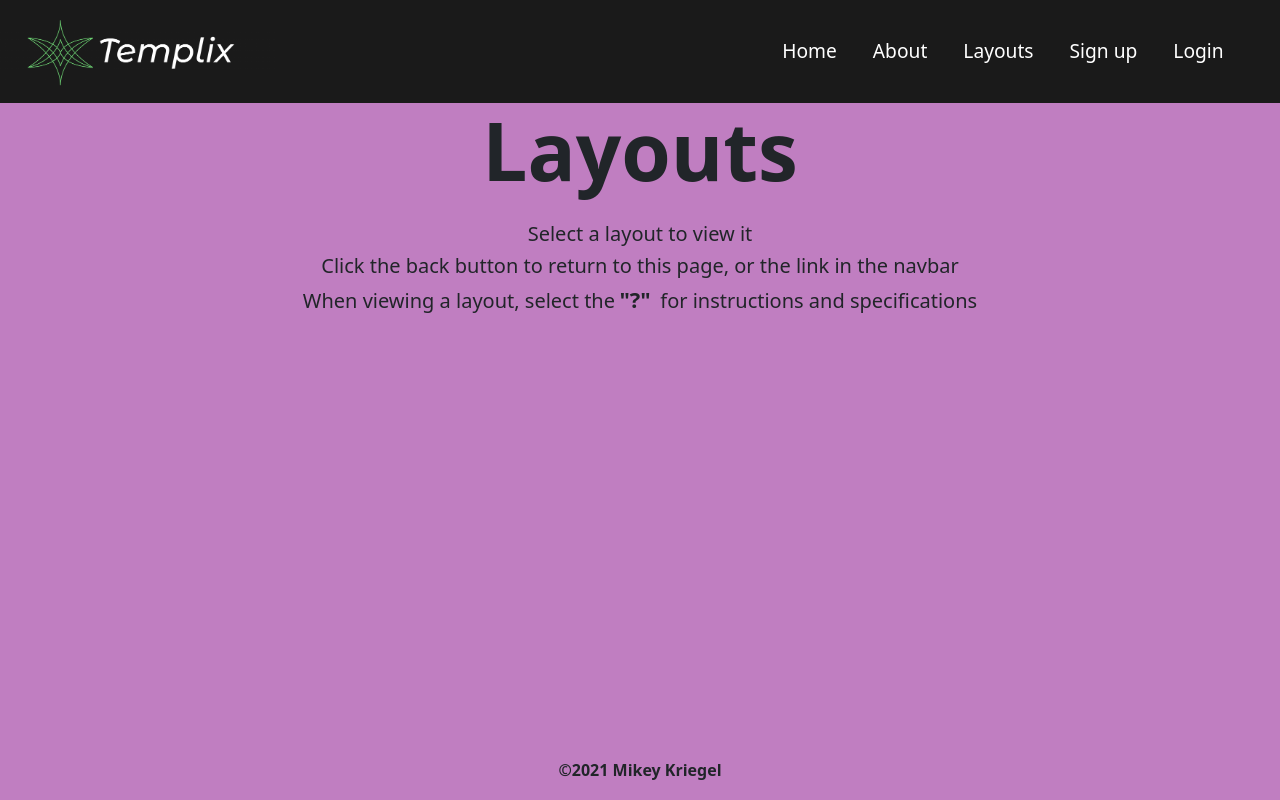
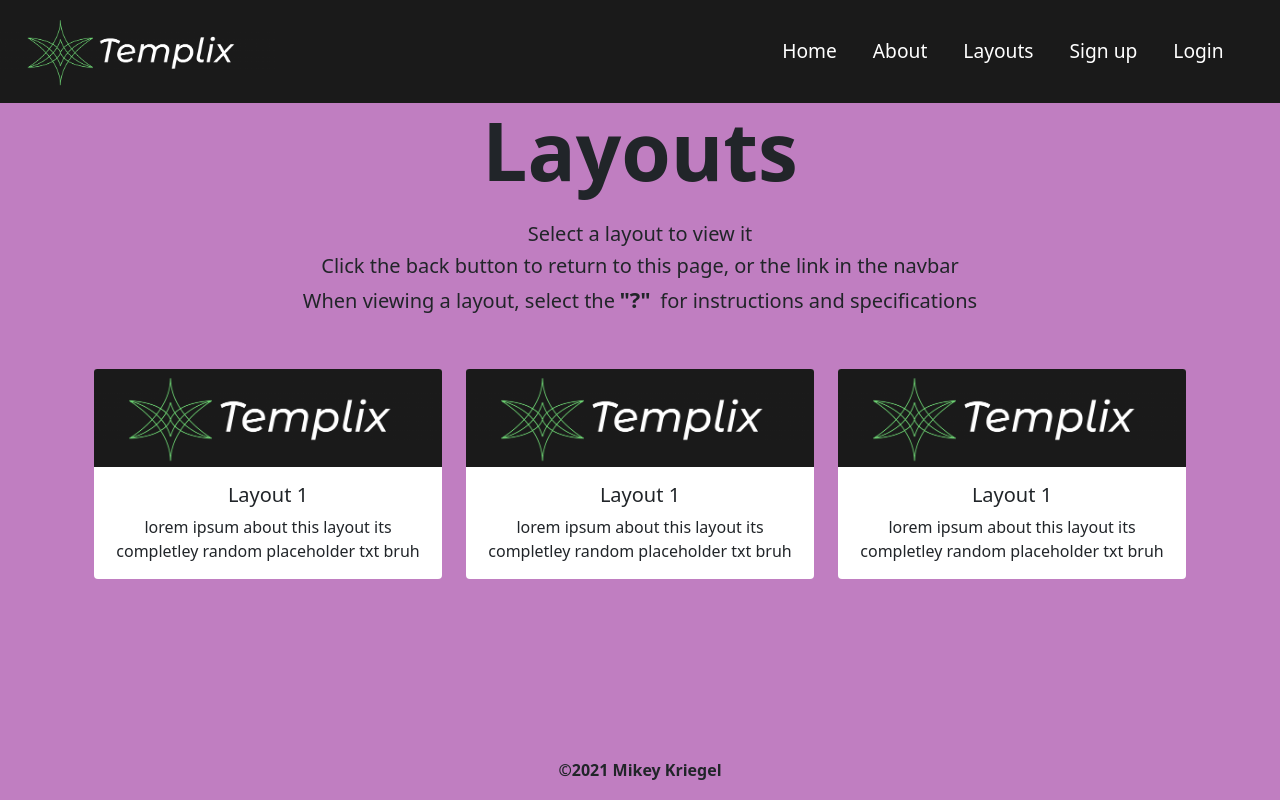
Before and after one commit to mikkrieg/Templix, a React (Create React App) app: page / in a window 1280 px wide. Both pictures are taken after a click on the button "Browse Layouts". Built offline with nearby package versions, Linux system fonts and the light colour scheme.

Commit message:
Add layout content and styling

```diff
--- a/src/Components/Layouts.js
+++ b/src/Components/Layouts.js
@@ -3,6 +3,8 @@ import Container from 'react-bootstrap/Container';
 import Row from 'react-bootstrap/Row';
 import Col from 'react-bootstrap/Col';
 import '../Styles/Layout.css';
+import Card from 'react-bootstrap/Card';
+import logo from '../img/logo.png'
 
 
 export default function Layouts() {
@@ -15,6 +17,35 @@ export default function Layouts() {
           <h5>Click the back button to return to this page, or the link in the navbar</h5>
           <h5>When viewing a layout, select the<span className="mark">"?"</span> for instructions and specifications</h5>
         </Row>
+        <Row className="mt-5" style={{margin: "auto"}}>
+          <Col lg={4}>
+            <Card className="card-styles">
+              <Card.Img variant="top" src={logo}/>
+              <Card.Body>
+                <Card.Title>Layout 1</Card.Title>
+                <Card.Text>lorem ipsum about this layout its completley random placeholder txt bruh</Card.Text>
+              </Card.Body>
+            </Card>
+          </Col>
+          <Col lg={4}>
+          <Card className="card-styles">
+              <Card.Img variant="top" src={logo}/>
+              <Card.Body>
+                <Card.Title>Layout 1</Card.Title>
+                <Card.Text>lorem ipsum about this layout its completley random placeholder txt bruh</Card.Text>
+              </Card.Body>
+            </Card>
+          </Col>
+          <Col lg={4}>
+          <Card className="card-styles">
+              <Card.Img variant="top" src={logo}/>
+              <Card.Body>
+                <Card.Title>Layout 1</Card.Title>
+                <Card.Text>lorem ipsum about this layout its completley random placeholder txt bruh</Card.Text>
+              </Card.Body>
+            </Card>
+          </Col>
+        </Row>
       </Container>
     </div>
   )
--- /dev/null
+++ b/src/Components/layout3.js
@@ -0,0 +1,7 @@
+import React from 'react';
+
+export default function Layout3() {
+  return(
+    <h1>Hello</h1>
+  )
+}
--- a/src/Styles/Layout.css
+++ b/src/Styles/Layout.css
@@ -8,3 +8,11 @@
   font-size: 1.1em;
   background-color: transparent;
 }
+
+.card-styles {
+  border: none;
+}
+
+.card-styles:hover {
+  transform: scale(1.02);
+}
```
